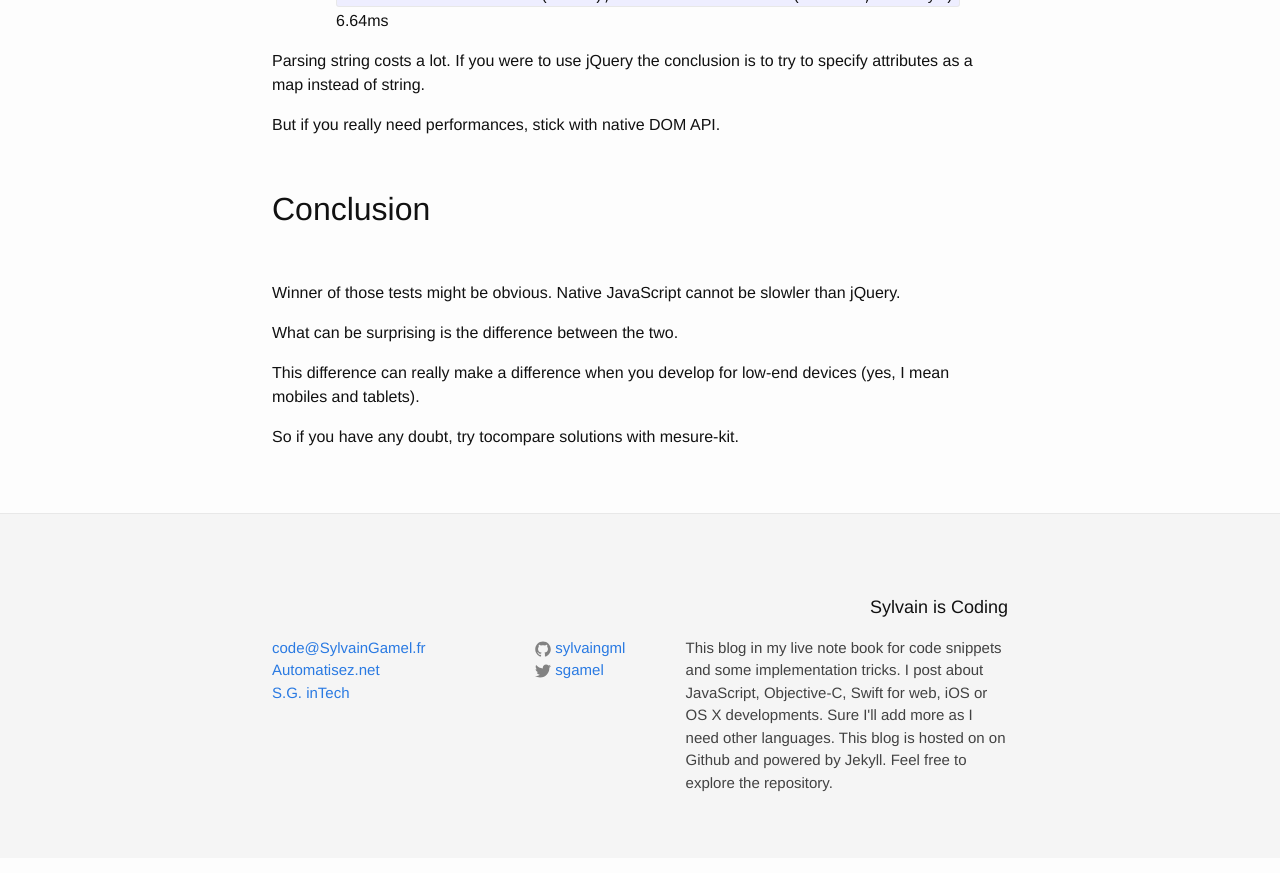
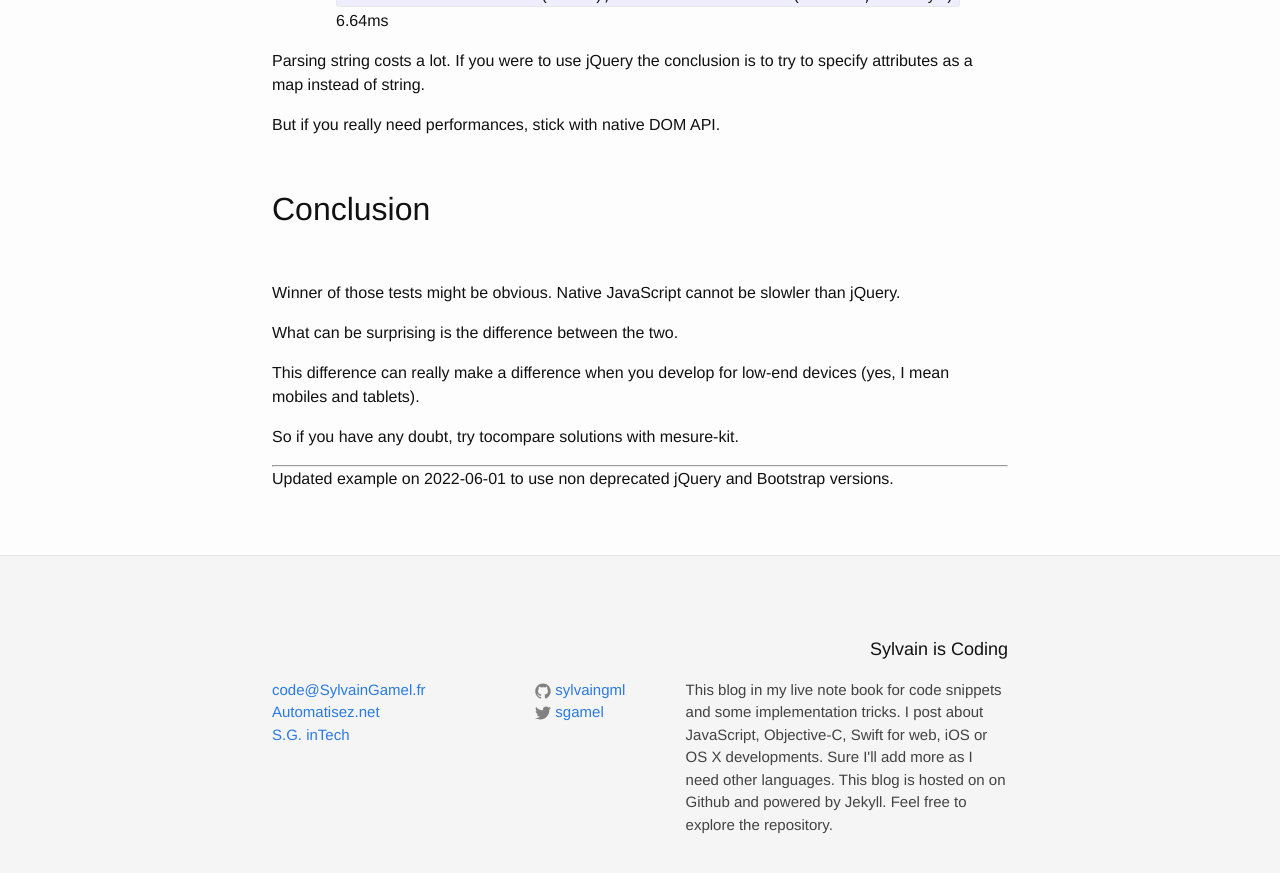
Before and after one commit to sylvaingml/sylvaingml.github.io, a Jekyll site: the page built from _posts/2015/02/2015-02-16-About-jQuery-performances.markdown, in a window 1280 px wide and 900 px high, scrolled down 4265 px. Shown: the top 873 px of the window. Built offline with Jekyll 4.4.1, drawn with Linux system fonts in a browser that asks for light colours.

Commit message:
Update 2015-02-16-About-jQuery-performances.markdown
Mention updates of examples

```diff
--- a/_posts/2015/02/2015-02-16-About-jQuery-performances.markdown
+++ b/_posts/2015/02/2015-02-16-About-jQuery-performances.markdown
@@ -206,3 +206,6 @@ This difference can really make a difference when you develop for
 low-end devices (yes, I mean mobiles and tablets).
 
 So if you have any doubt, try tocompare solutions with mesure-kit.
+
+-----
+Updated example on 2022-06-01 to use non deprecated jQuery and Bootstrap versions.
```
